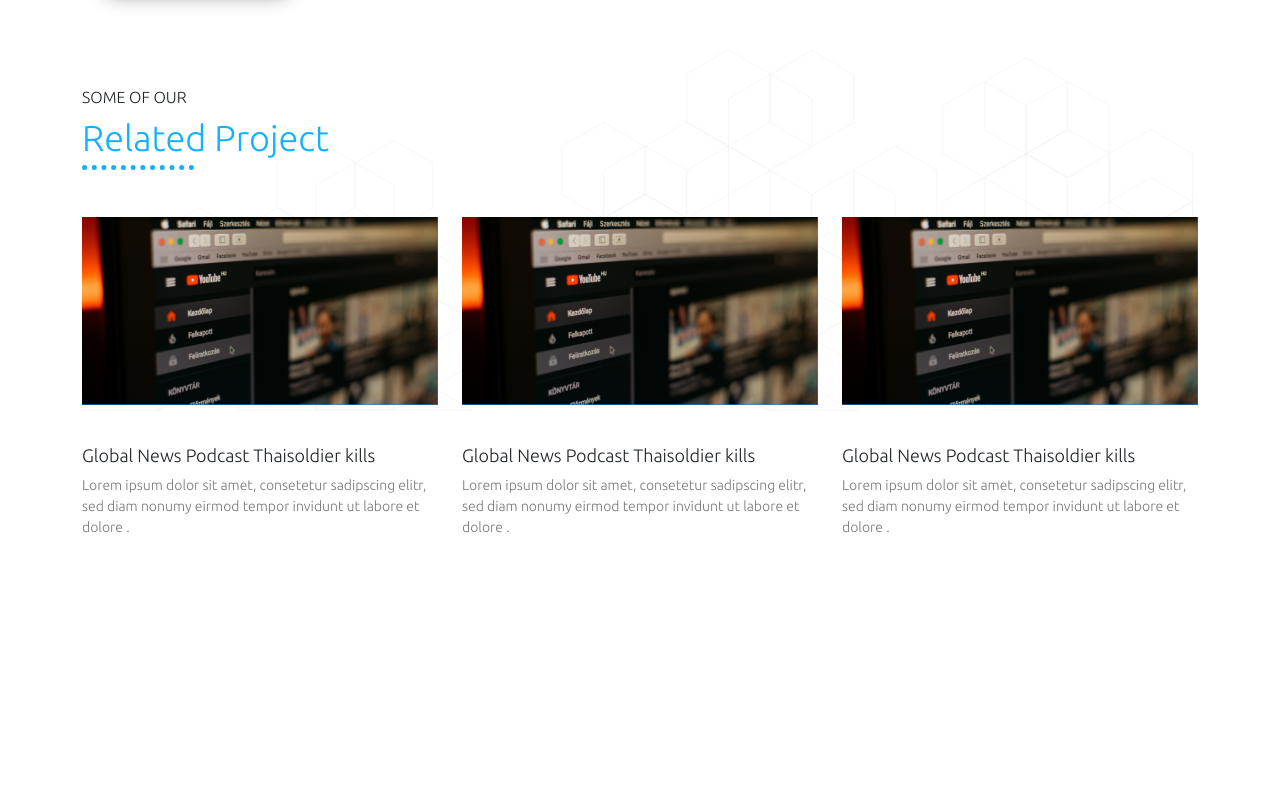
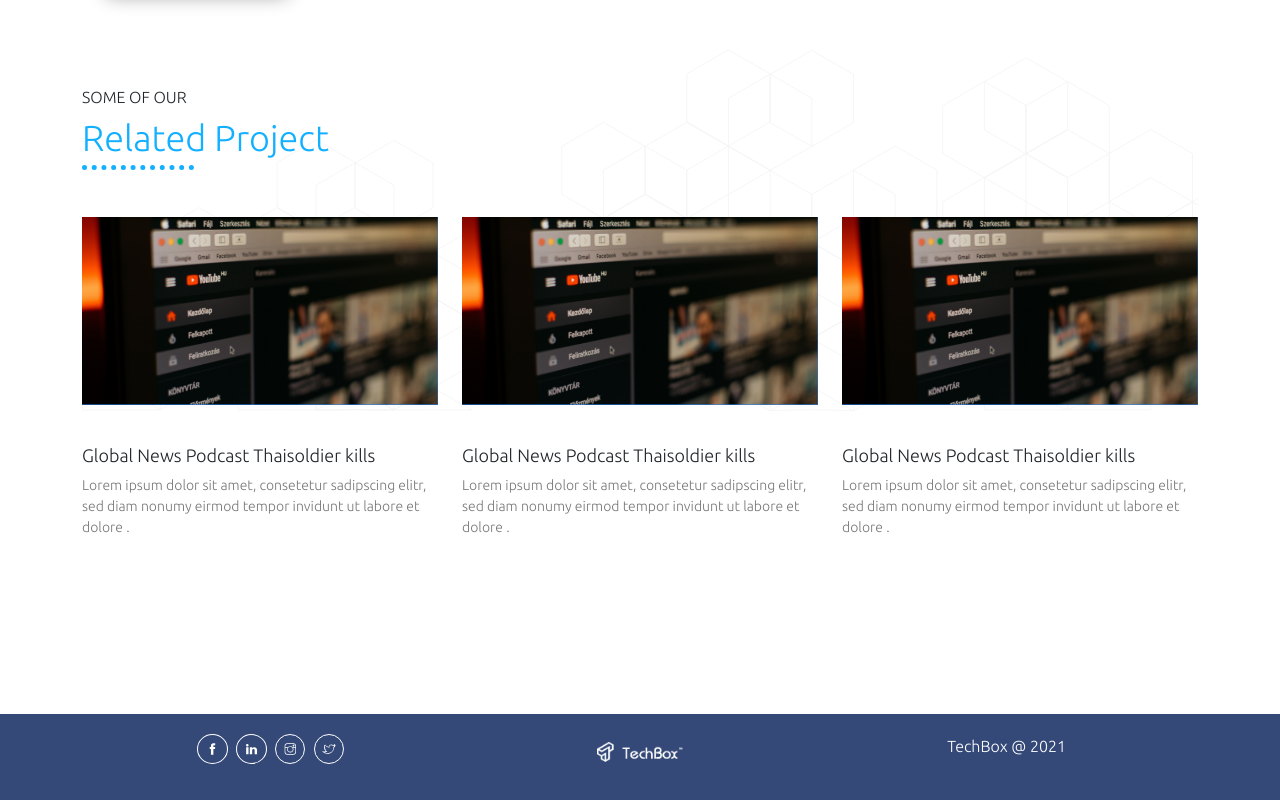
Before and after one commit to firasabualkomboz/techbox-website, a plain HTML site: page index.html in a window 1280 px wide. Shown: the part 1170-1970 px from the top of the page. Before the commit the page ends 1884 px from the top, so only its background shows below. Drawn offline with nearby package versions, Linux system fonts and the light colour scheme.

Commit message:
add footer

```diff
--- a/css/custom.css
+++ b/css/custom.css
@@ -1,3 +1,4 @@
+
 body{
     font-family: 'Ubuntu', sans-serif;
 }
@@ -120,3 +121,21 @@ padding-bottom: 40px;
     color: #777777;
     font-size: 14px;
 }
+footer{
+    text-align: center;
+    background-color: #344978;
+}
+footer .item-footer{
+padding: 20px;
+}
+footer .item-footer .fot-s1 ol li a{
+ color: #fff;
+ margin-right: 5px;
+}
+
+footer .item-footer .fot-s2 img{
+    width: 25%;
+}
+footer .item-footer .fot-s3 p{
+    color: #fff;
+}
--- a/index.html
+++ b/index.html
@@ -10,12 +10,14 @@
     <link rel="stylesheet" href="css/fontawesome.min.css">
     <link rel="stylesheet" href="css/all.min.css">
     <link rel="stylesheet" href="css/custom.css">
+
     <!-- fonts  -->
     <link rel="preconnect" href="https://fonts.gstatic.com">
     <link href="https://fonts.googleapis.com/css2?family=Ubuntu:wght@300&display=swap" rel="stylesheet">
 
 </head>
 <body>
+
 
 <!-- slider -->
 
@@ -105,6 +107,41 @@
 
 <!-- end our project  -->
 
+
+<!-- start footer  -->
+<footer>
+<div class="container">
+   <div class="item-footer">
+    <div class="row">
+        <div class="col-lg-4">
+            <div class="fot-s1">
+                <ol class="list-unstyled">
+                    <li>
+                        <a target="_blank" href="https://www.facebook.com/Tec-Box-104862094973685"><img src="image/facebook.svg" alt=""></a>
+                        <a target="_blank" href="https://www.linkedin.com/company/techbox2"></i><img src="image/linkedin.svg" alt=""></a>
+                        <a target="_blank" href="https://www.instagram.com/techbox.out/"></i><img src="image/instagram.svg" alt=""></a>
+                        <a target="_blank" href="https://twitter.com/TechBox85357598"><img src="image/twitter.svg" alt=""></a>
+                    </li>
+                </ol>
+            </div>
+        </div>
+        <div class="col-lg-4">
+            <div class="fot-s2">
+                <img src="image/footer-logo.png" alt="">
+            </div>
+        </div>
+        <div class="col-lg-4">
+            <div class="fot-s3">
+             <p>TechBox @ <script>document.write(new Date().getFullYear());</script></p>
+            </div>
+        </div>
+
+
+    </div>
+   </div>
+</div>
+</footer>
+<!-- end footer -->
 <!-- include file js  -->
 <script src="https://code.jquery.com/jquery-3.5.1.slim.min.js" integrity="sha384-DfXdz2htPH0lsSSs5nCTpuj/zy4C+OGpamoFVy38MVBnE+IbbVYUew+OrCXaRkfj" crossorigin="anonymous"></script>
 <script src="https://cdn.jsdelivr.net/npm/bootstrap@4.5.3/dist/js/bootstrap.bundle.min.js" integrity="sha384-ho+j7jyWK8fNQe+A12Hb8AhRq26LrZ/JpcUGGOn+Y7RsweNrtN/tE3MoK7ZeZDyx" crossorigin="anonymous"></script>
```
Also changed, not shown: image/facebook.svg (added), image/footer-logo.png (added), image/instagram.svg (added), image/linkedin.svg (added), image/links.txt (added), image/logo.svg (added), image/logo_p.png (added), image/twitter.svg (added).
